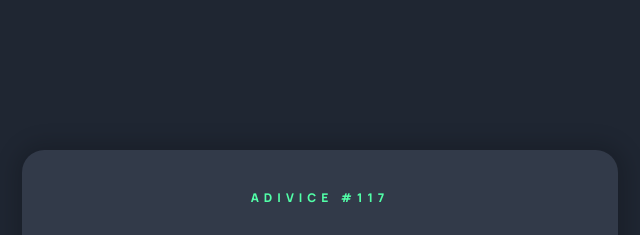
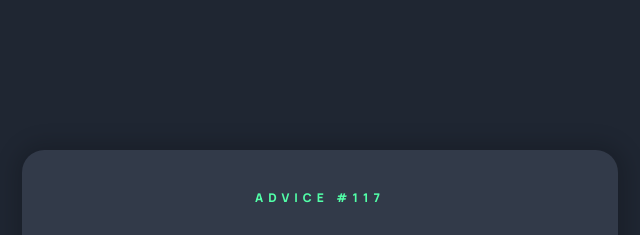
Before and after one commit to Abdugafor/advice-generator, a plain HTML site: page index.html in a window 1280 px wide. Shown: the top 235 px of the page, 320-960 px from the left. Drawn offline with Linux system fonts and the light colour scheme.

Commit message:
Update index.html

```diff
--- a/index.html
+++ b/index.html
@@ -13,7 +13,7 @@
 <body>
   <div class="container">
 
-    <h4>ADIVICE <span id="advice-number">#117</span></h4>
+    <h4>ADVICE <span id="advice-number">#117</span></h4>
 
     <h2 id="advice">"It is easy to sit up and take notice what's difficult is getting up and taking action"</h2>
 
```
